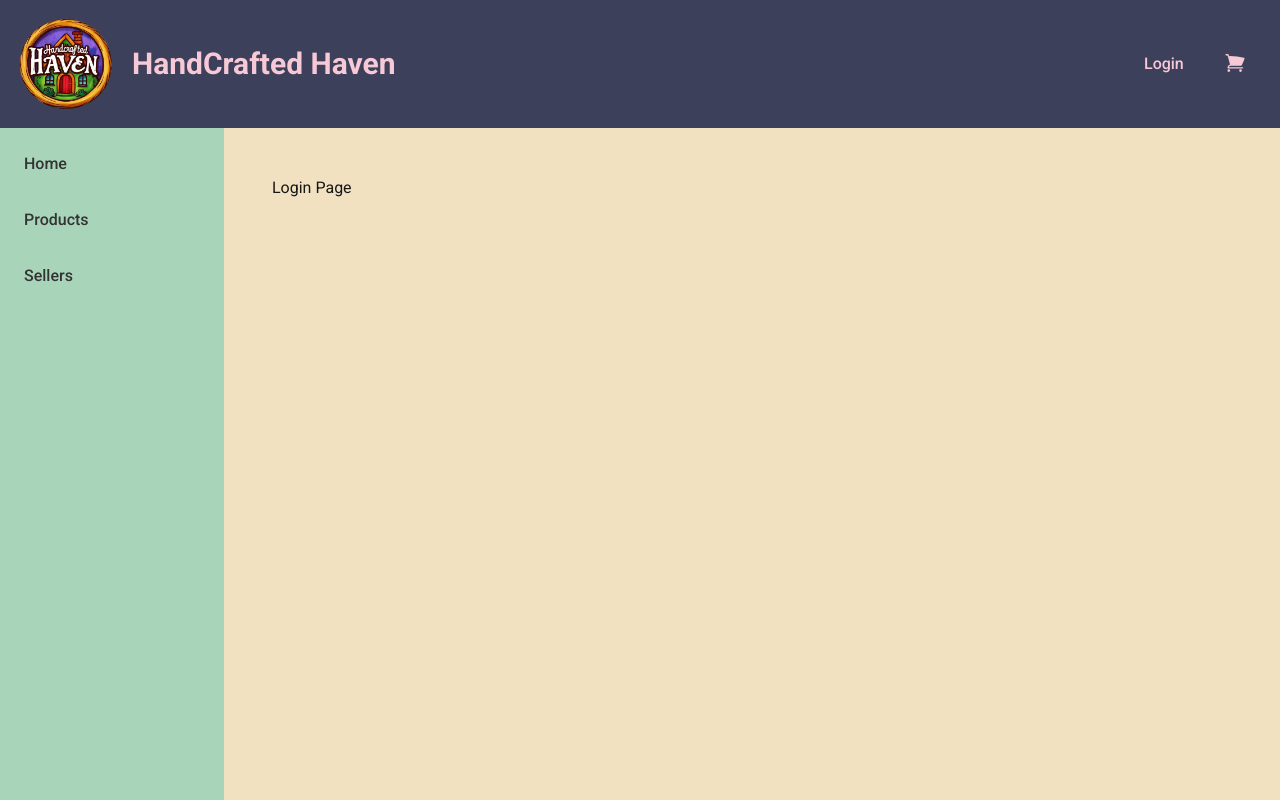
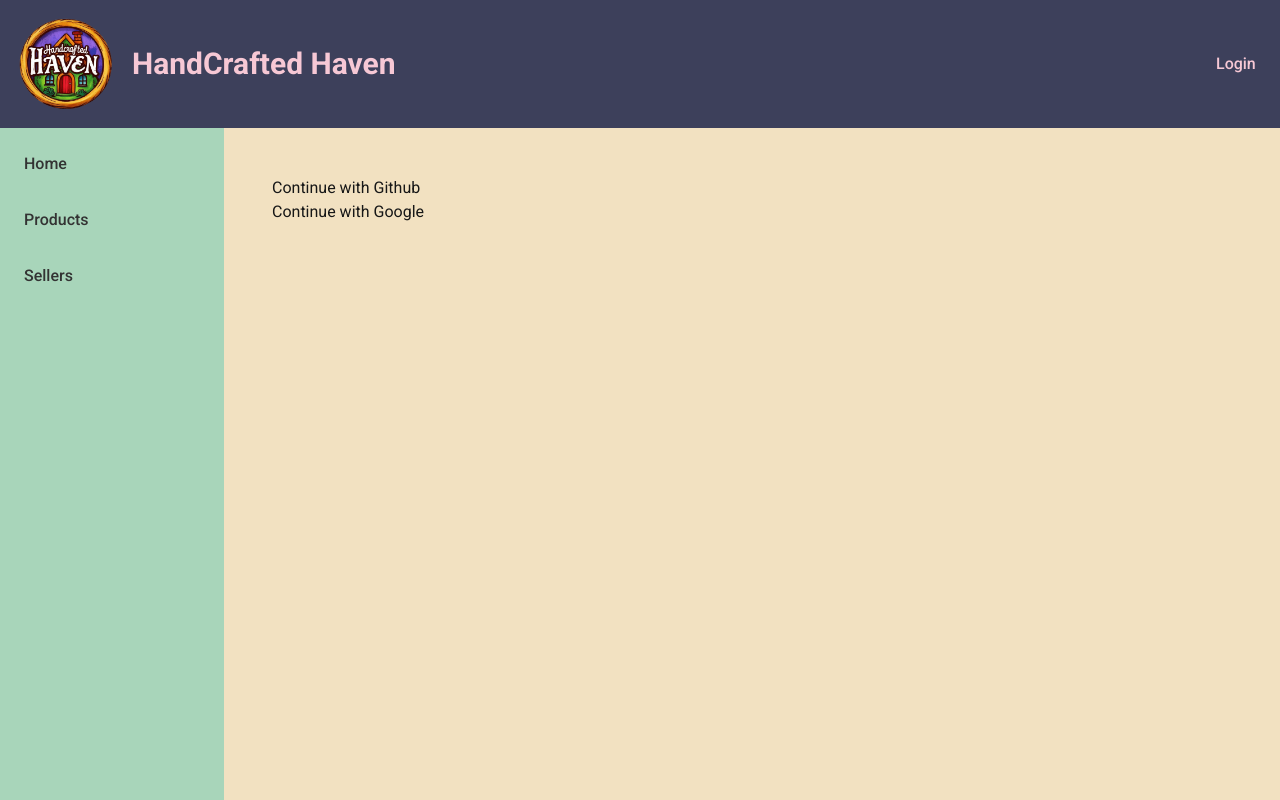
Before and after one commit to erickandreww/wdd430-group09-project, a Next.js app: page /login in a window 1280 px wide. Shown: the top 800 px of the page. Built offline with nearby package versions, Linux system fonts and the light colour scheme; no server answers.

Commit message:
authentication added

```diff
--- /dev/null
+++ b/app/api/auth/[...nextauth]/route.ts
@@ -0,0 +1,2 @@
+import { handlers } from "@/auth" // Referring to the auth.ts we just created
+export const { GET, POST } = handlers
--- a/app/login/page.tsx
+++ b/app/login/page.tsx
@@ -1,14 +1,27 @@
 // import { Suspense } from "react";
 import { Metadata } from "next";
+import { signIn } from "@/auth";
 
 export const metadata: Metadata = {
   title: 'Login'
 }
 
-export default function LoginPage() {
+export default async function LoginPage() {
+
   return (
-    <main className="">
-      <p>Login Page</p>
-    </main>
+    <>
+      <form action={async()=>{
+        "use server";
+        await signIn('github', {redirectTo: "/"})
+      }}>
+        <button type="submit">Continue with Github</button>
+      </form>
+      <form action={async()=>{
+        "use server";
+        await signIn('google', {redirectTo: "/"})
+      }}>
+        <button type="submit">Continue with Google</button>
+      </form>
+    </>
   );
 }
--- a/app/ui/heading.tsx
+++ b/app/ui/heading.tsx
@@ -1,8 +1,12 @@
+import { auth, signOut } from "@/auth";
 import Image from "next/image";
 import Link from 'next/link';
 import { HiShoppingCart } from "react-icons/hi2";
 
-export default function Heading() {
+
+export default async function Heading () {
+  const session = await auth()
+  console.log(session?.user)
   return (
     <header className="sticky top-0 z-50 flex flex-col items-center bg-color_three p-4 text-color_four md:flex-row md:justify-between md:items-center">
       <div className="flex items-center space-x-4">
@@ -12,8 +16,24 @@
         <h1 className="text-3xl font-bold text-color_four">HandCrafted Haven</h1>
       </div>
       <div className="flex space-x-8">
-        <Link href='/login' className="w-12 mt-2 font-medium text-color_four hover:text-color_five md:mt-0">Login</Link>
-        <Link href='/cart' className="w-10 mt-2 md:mt-0"><HiShoppingCart size={22}/></Link>
+        {session && session?.user ? (
+          <>
+            <form action={async() => {
+              "use server"
+              await signOut({redirectTo:"/"})
+            }}>
+              <button type="submit">Logout</button>
+            </form>
+
+            <Link href={`/user/${session?.id}`}>
+              <span>{session?.user?.name}</span>
+            </Link>
+
+            <Link href='/cart' className="w-10 mt-2 md:mt-0"><HiShoppingCart size={22}/></Link>
+          </>
+        ) : (
+          <Link href='/login' className="w-12 mt-2 font-medium text-color_four hover:text-color_five md:mt-0">Login</Link>
+        )}
       </div>
     </header>
   );
--- /dev/null
+++ b/auth.ts
@@ -0,0 +1,7 @@
+import NextAuth from "next-auth"
+import GitHub from "next-auth/providers/github"
+import Google from "next-auth/providers/google"
+
+export const { handlers, auth, signIn, signOut } = NextAuth({
+  providers: [GitHub, Google],
+})
--- a/package.json
+++ b/package.json
@@ -12,6 +12,7 @@
     "@vercel/postgres": "^0.10.0",
     "clsx": "^2.1.1",
     "next": "15.1.6",
+    "next-auth": "5.0.0-beta.25",
     "react": "^19.0.0",
     "react-dom": "^19.0.0",
     "react-icons": "^5.4.0",
```
Also changed, not shown: 1 other file (tests, documents, lock files or other folders).
